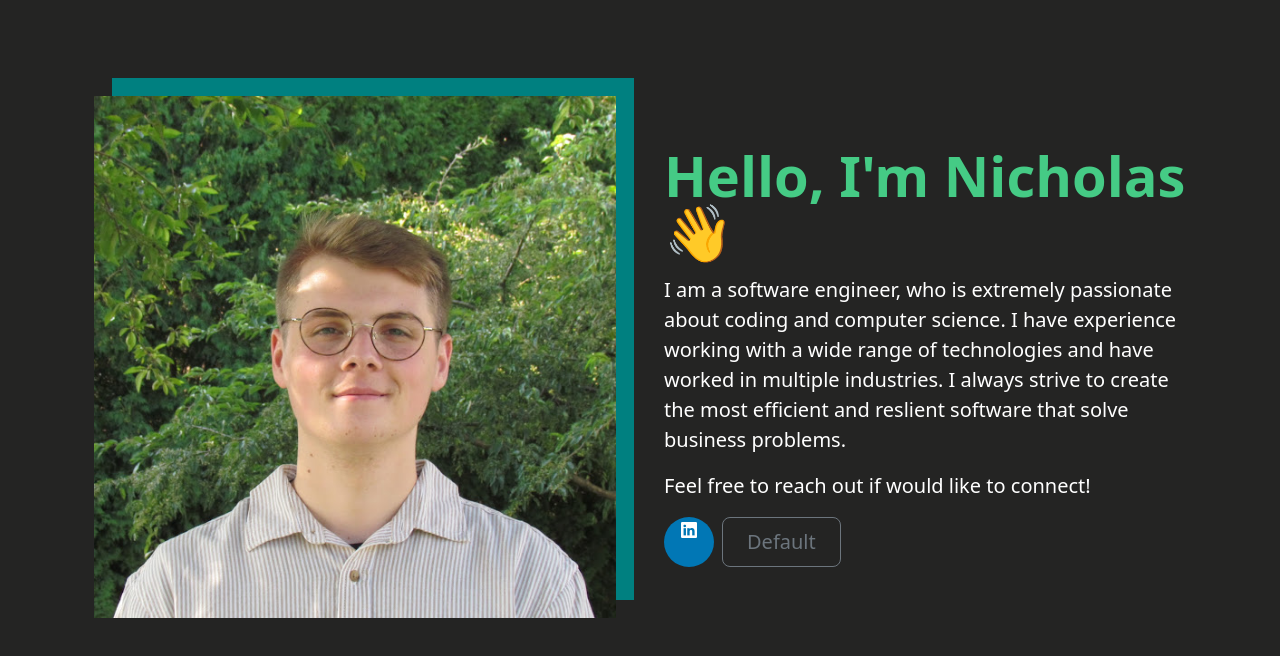
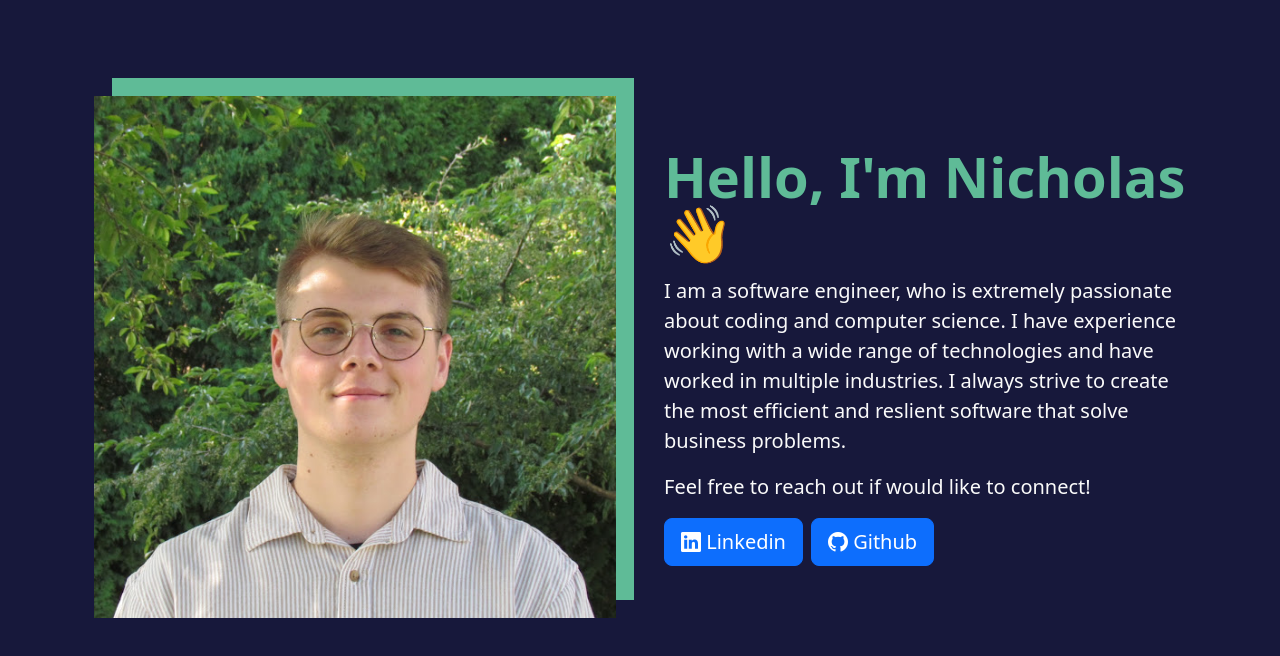
Before and after one commit to nicholasrubright/rubrightdev, a React (Create React App) app: page / in a window 1280 px wide. Shown: the top 656 px of the page. Built offline with nearby package versions, Linux system fonts and the light colour scheme.

Commit message:
fixed social media buttons and fixed color scheme

```diff
--- a/src/components/SocialMedia.tsx
+++ b/src/components/SocialMedia.tsx
@@ -1,12 +1,18 @@
 export default function SocialMedia() {
   return (
     <div className="d-grid gap-2 d-md-flex justify-content-md-start">
-      <a href="#" className="btn btn-social-icon btn-linkedin btn-rounded">
-        <i className="bi bi-linkedin" />
+      <a
+        href="https://www.linkedin.com/in/nicholas-rubright-114087178/"
+        className="btn btn-lg btn-primary"
+      >
+        <i className="bi bi-linkedin" /> Linkedin
       </a>
-      <button type="button" className="btn btn-outline-secondary btn-lg px-4">
-        Default
-      </button>
+      <a
+        href="https://github.com/nicholasrubright"
+        className="btn btn-lg btn-primary"
+      >
+        <i className="bi bi-github" /> Github
+      </a>
     </div>
   );
 }
--- a/src/index.css
+++ b/src/index.css
@@ -6,16 +6,16 @@
 */
 
 body {
-  background-color: #242423;
-  color: white;
+  background-color: #17183b;
+  color: #fafafa;
 }
 
 h1 {
-  color: #45cb85;
+  color: #5fbb97;
 }
 
 .profile-img {
-  box-shadow: 18px -18px teal;
+  box-shadow: 18px -18px #5fbb97;
 }
 
 .btn.btn-social-icon {
```
